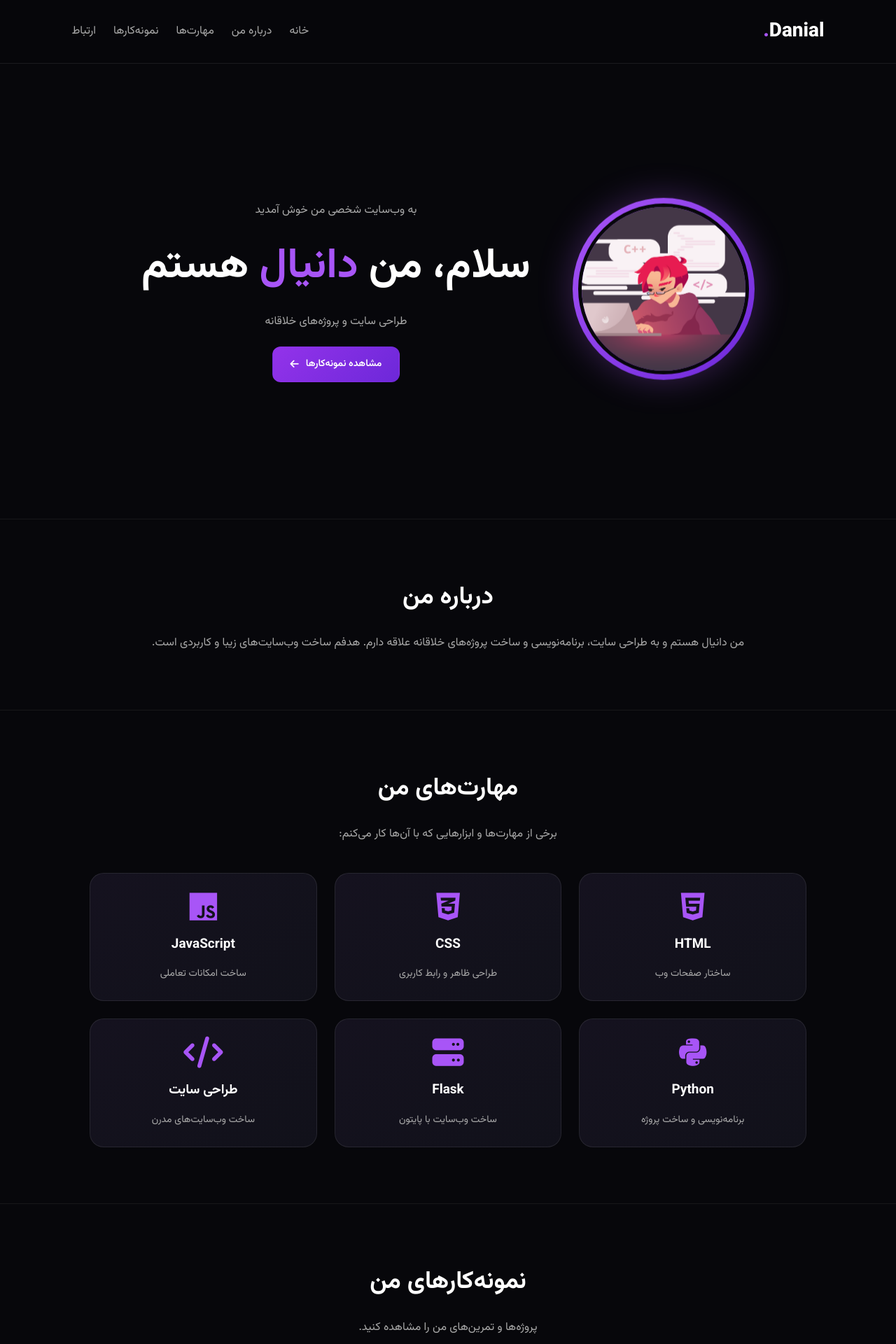
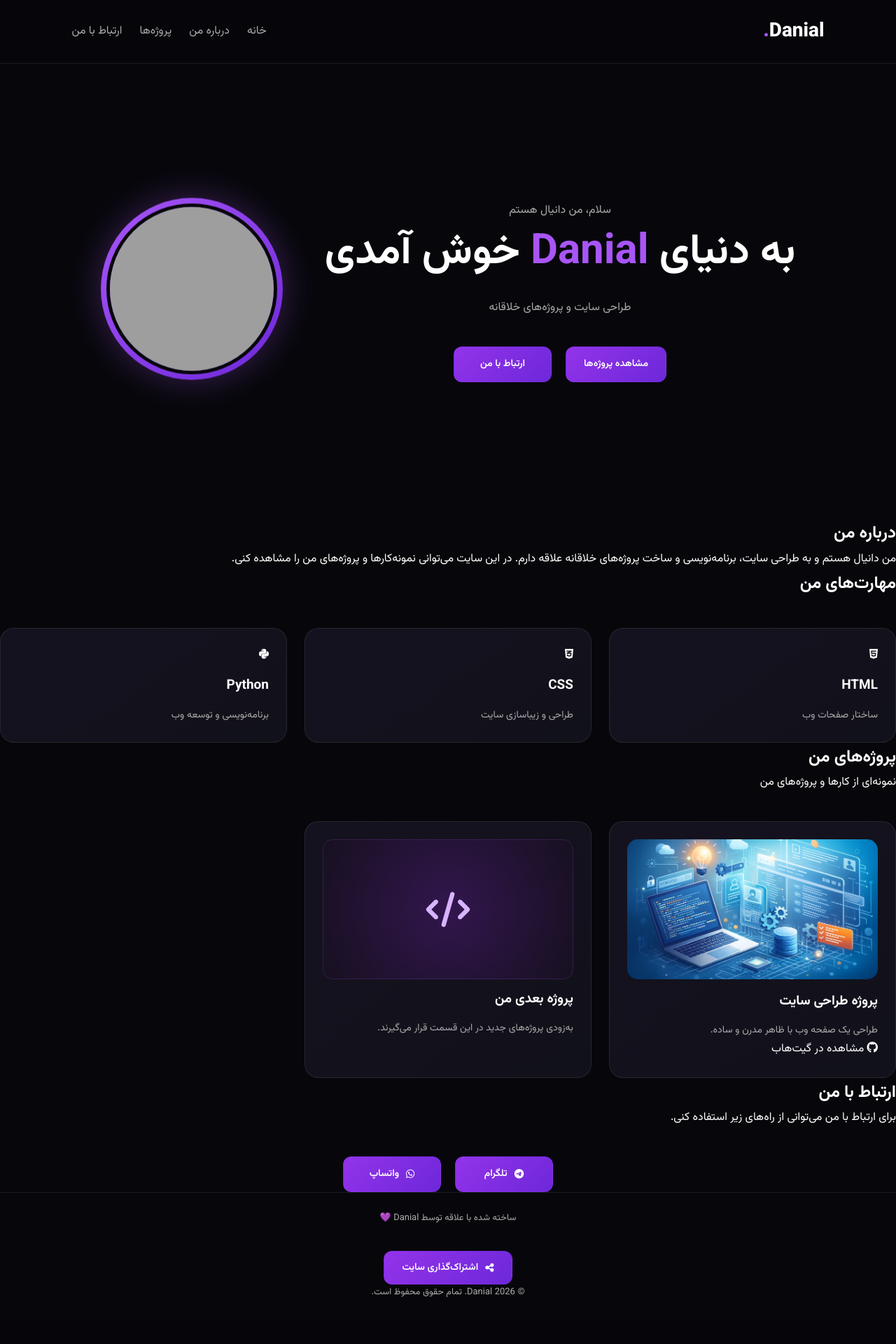
Before and after one commit to danialshikhi2009-afk/DanialPortfolio, a Flask app: page / in a window 1280 px wide. Shown: the top 1920 px of the page at 70% size. After the commit the page ends 1853 px from the top, so only its background shows below. Run offline with Flask 3, Linux system fonts and the light colour scheme; grey boxes are pictures that could not be loaded.

Commit message:
Fix website buttons and JavaScript

```diff
--- a/templates/index.html
+++ b/templates/index.html
@@ -4,189 +4,205 @@
 <head>
     <meta charset="UTF-8">
     <meta name="viewport" content="width=device-width, initial-scale=1.0">
-    <meta name="theme-color" content="#07070b">
-    <meta name="description" content="وب‌سایت شخصی دانیال؛ طراحی سایت، برنامه‌نویسی و پروژه‌های خلاقانه.">
 
-    <title>Danial | نمونه‌کارهای شخصی</title>
+    <title>Danial | طراحی سایت و پروژه‌های خلاقانه</title>
+    <meta name="description" content="وب‌سایت شخصی دانیال؛ طراحی سایت و نمایش پروژه‌های خلاقانه.">
 
     <link rel="stylesheet" href="{{ url_for('static', filename='style.css') }}">
-    <link rel="stylesheet" href="https://cdnjs.cloudflare.com/ajax/libs/font-awesome/6.5.2/css/all.min.css">
+
+    <link
+        rel="stylesheet"
+        href="https://cdnjs.cloudflare.com/ajax/libs/font-awesome/6.5.2/css/all.min.css"
+    >
 </head>
 
 <body>
 
-<header>
-    <nav class="navbar">
+    <!-- نوار بالای سایت -->
+    <header class="navbar">
         <a href="#home" class="logo">Danial<span>.</span></a>
 
-        <div class="nav-links">
+        <nav class="nav-links">
             <a href="#home">خانه</a>
             <a href="#about">درباره من</a>
-            <a href="#skills">مهارت‌ها</a>
-            <a href="#projects">نمونه‌کارها</a>
-            <a href="#contact">ارتباط</a>
-        </div>
+            <a href="#projects">پروژه‌ها</a>
+            <a href="#contact">ارتباط با من</a>
         </nav>
     </header>
 
     <main>
 
-    <section id="home" class="hero">
+        <!-- بخش معرفی -->
+        <section class="hero" id="home">
+            <div class="hero-content">
+                <p class="hero-subtitle">سلام، من دانیال هستم</p>
+
+                <h1>
+                    به دنیای
+                    <span>Danial</span>
+                    خوش آمدی
+                </h1>
+
+                <p>
+                    طراحی سایت و پروژه‌های خلاقانه
+                </p>
+
+                <div class="contact-buttons">
+                    <a href="#projects" class="btn">
+                        مشاهده پروژه‌ها
+                    </a>
+
+                    <a href="#contact" class="btn">
+                        ارتباط با من
+                    </a>
+                </div>
+            </div>
+
             <div class="profile-box">
                 <img
-                src="{{ url_for('static', filename='images/profile.jpg') }}"
-                alt="عکس پروفایل دانیال"
+                    src="{{ url_for('static', filename='images/profile.jpg.png') }}"
+                    alt="تصویر پروفایل دانیال"
+                    onerror="this.style.display='none'"
                 >
-        </div>
-
-        <div class="hero-content">
-            <p class="subtitle">به وب‌سایت شخصی من خوش آمدید</p>
-
-            <h1>سلام، من <span>دانیال</span> هستم</h1>
-
-            <p>طراحی سایت و پروژه‌های خلاقانه</p>
-
-            <a href="#projects" class="btn">
-                مشاهده نمونه‌کارها
-                <i class="fa-solid fa-arrow-left"></i>
-            </a>
             </div>
         </section>
 
-    <section id="about" class="section">
-        <h2>درباره من</h2>
+        <!-- درباره من -->
+        <section class="about" id="about">
+            <h2>درباره <span>من</span></h2>
+
             <p>
-            من دانیال هستم و به طراحی سایت، برنامه‌نویسی
-            و ساخت پروژه‌های خلاقانه علاقه دارم.
-            هدفم ساخت وب‌سایت‌های زیبا و کاربردی است.
+                من دانیال هستم و به طراحی سایت، برنامه‌نویسی و ساخت
+                پروژه‌های خلاقانه علاقه دارم. در این سایت می‌توانی
+                نمونه‌کارها و پروژه‌های من را مشاهده کنی.
             </p>
         </section>
 
-    <section id="skills" class="section">
-        <h2>مهارت‌های من</h2>
-        <p>برخی از مهارت‌ها و ابزارهایی که با آن‌ها کار می‌کنم:</p>
+        <!-- مهارت‌ها -->
+        <section class="skills" id="skills">
+            <h2>مهارت‌های <span>من</span></h2>
 
-        <div class="projects-grid skills-grid">
-            <div class="project-card skill-card">
-                <i class="fa-brands fa-html5" aria-hidden="true"></i>
+            <div class="projects-grid">
+                <div class="project-card">
+                    <i class="fa-brands fa-html5"></i>
                     <h3>HTML</h3>
                     <p>ساختار صفحات وب</p>
                 </div>
 
-            <div class="project-card skill-card">
-                <i class="fa-brands fa-css3-alt" aria-hidden="true"></i>
+                <div class="project-card">
+                    <i class="fa-brands fa-css3-alt"></i>
                     <h3>CSS</h3>
-                <p>طراحی ظاهر و رابط کاربری</p>
+                    <p>طراحی و زیباسازی سایت</p>
                 </div>
 
-            <div class="project-card skill-card">
-                <i class="fa-brands fa-js" aria-hidden="true"></i>
-                <h3>JavaScript</h3>
-                <p>ساخت امکانات تعاملی</p>
-            </div>
-
-            <div class="project-card skill-card">
-                <i class="fa-brands fa-python" aria-hidden="true"></i>
+                <div class="project-card">
+                    <i class="fa-brands fa-python"></i>
                     <h3>Python</h3>
-                <p>برنامه‌نویسی و ساخت پروژه</p>
-            </div>
-
-            <div class="project-card skill-card">
-                <i class="fa-solid fa-server" aria-hidden="true"></i>
-                <h3>Flask</h3>
-                <p>ساخت وب‌سایت با پایتون</p>
-            </div>
-
-            <div class="project-card skill-card">
-                <i class="fa-solid fa-code" aria-hidden="true"></i>
-                <h3>طراحی سایت</h3>
-                <p>ساخت وب‌سایت‌های مدرن</p>
+                    <p>برنامه‌نویسی و توسعه وب</p>
                 </div>
             </div>
         </section>
 
-    <section id="projects" class="section">
-        <h2>نمونه‌کارهای من</h2>
-        <p>پروژه‌ها و تمرین‌های من را مشاهده کنید.</p>
+        <!-- پروژه‌ها -->
+        <section class="projects" id="projects">
+            <h2>پروژه‌های <span>من</span></h2>
+
+            <p class="section-description">
+                نمونه‌ای از کارها و پروژه‌های من
+            </p>
 
             <div class="projects-grid">
+
                 <article class="project-card">
                     <img
                         src="{{ url_for('static', filename='images/project1.jpg.webp') }}"
                         alt="تصویر پروژه اول"
-                    loading="lazy"
+                        onerror="this.style.display='none'"
                     >
 
-                <h3>وب‌سایت شخصی Danial</h3>
-                <p>طراحی یک وب‌سایت شخصی با تم مشکی و بنفش، بخش مهارت‌ها و راه‌های ارتباطی.</p>
+                    <h3>پروژه طراحی سایت</h3>
+
+                    <p>
+                        طراحی یک صفحه وب با ظاهر مدرن و ساده.
+                    </p>
 
                     <a
                         href="https://github.com/danialshikhi2009-afk/DanialPortfolio"
-                    class="btn"
                         target="_blank"
                         rel="noopener noreferrer"
                     >
-                    <i class="fa-brands fa-github" aria-hidden="true"></i>
-                    مشاهده کد پروژه
+                        <i class="fa-brands fa-github"></i>
+                        مشاهده در گیت‌هاب
                     </a>
                 </article>
 
                 <article class="project-card">
-                <div class="project-placeholder">02</div>
-                <h3>پروژه دوم</h3>
-                <p>این بخش برای پروژه بعدی من آماده شده است.</p>
-                <span class="project-status">به‌زودی</span>
+                    <div class="project-placeholder">
+                        <i class="fa-solid fa-code"></i>
+                    </div>
+
+                    <h3>پروژه بعدی من</h3>
+
+                    <p>
+                        به‌زودی پروژه‌های جدید در این قسمت قرار می‌گیرند.
+                    </p>
                 </article>
 
-            <article class="project-card">
-                <div class="project-placeholder">03</div>
-                <h3>پروژه سوم</h3>
-                <p>در آینده یک پروژه جدید در این قسمت قرار می‌گیرد.</p>
-                <span class="project-status">به‌زودی</span>
-            </article>
             </div>
         </section>
 
-    <section id="contact" class="section">
-        <h2>ارتباط با من</h2>
-        <p>برای همکاری یا پرسیدن سؤال می‌توانید پیام دهید.</p>
+        <!-- ارتباط با من -->
+        <section class="contact" id="contact">
+            <h2>ارتباط با <span>من</span></h2>
+
+            <p>
+                برای ارتباط با من می‌توانی از راه‌های زیر استفاده کنی.
+            </p>
 
             <div class="contact-buttons">
+
                 <a
                     href="https://t.me/Danial_7491"
-                class="btn"
                     target="_blank"
                     rel="noopener noreferrer"
+                    class="btn telegram-btn"
                 >
-                <i class="fa-brands fa-telegram" aria-hidden="true"></i>
+                    <i class="fa-brands fa-telegram"></i>
                     تلگرام
                 </a>
 
                 <a
                     href="https://wa.me/989170738890"
-                class="btn"
                     target="_blank"
                     rel="noopener noreferrer"
+                    class="btn whatsapp-btn"
                 >
-                <i class="fa-brands fa-whatsapp" aria-hidden="true"></i>
+                    <i class="fa-brands fa-whatsapp"></i>
                     واتساپ
                 </a>
+
             </div>
         </section>
 
     </main>
 
-<footer>
-    <p>© 2026 Danial | تمام حقوق محفوظ است.</p>
+    <!-- پایین سایت -->
+    <footer class="footer">
+        <p>ساخته شده با علاقه توسط Danial 💜</p>
 
         <div class="footer-actions">
-        <button type="button" class="btn" id="shareSite">
+            <button type="button" id="shareSite" class="btn">
                 <i class="fa-solid fa-share-nodes"></i>
                 اشتراک‌گذاری سایت
             </button>
         </div>
+
+        <p class="copyright">
+            © 2026 Danial. تمام حقوق محفوظ است.
+        </p>
     </footer>
 
+    <!-- دکمه بازگشت به بالای صفحه -->
     <button
         type="button"
         id="backToTop"
@@ -196,3 +212,9 @@
     >
         <i class="fa-solid fa-arrow-up"></i>
     </button>
+
+    <!-- اتصال فایل جاوااسکریپت -->
+    <script src="{{ url_for('static', filename='script.js') }}"></script>
+
+</body>
+</html>
```
Lines whose indentation alone changed are shown as unchanged.
